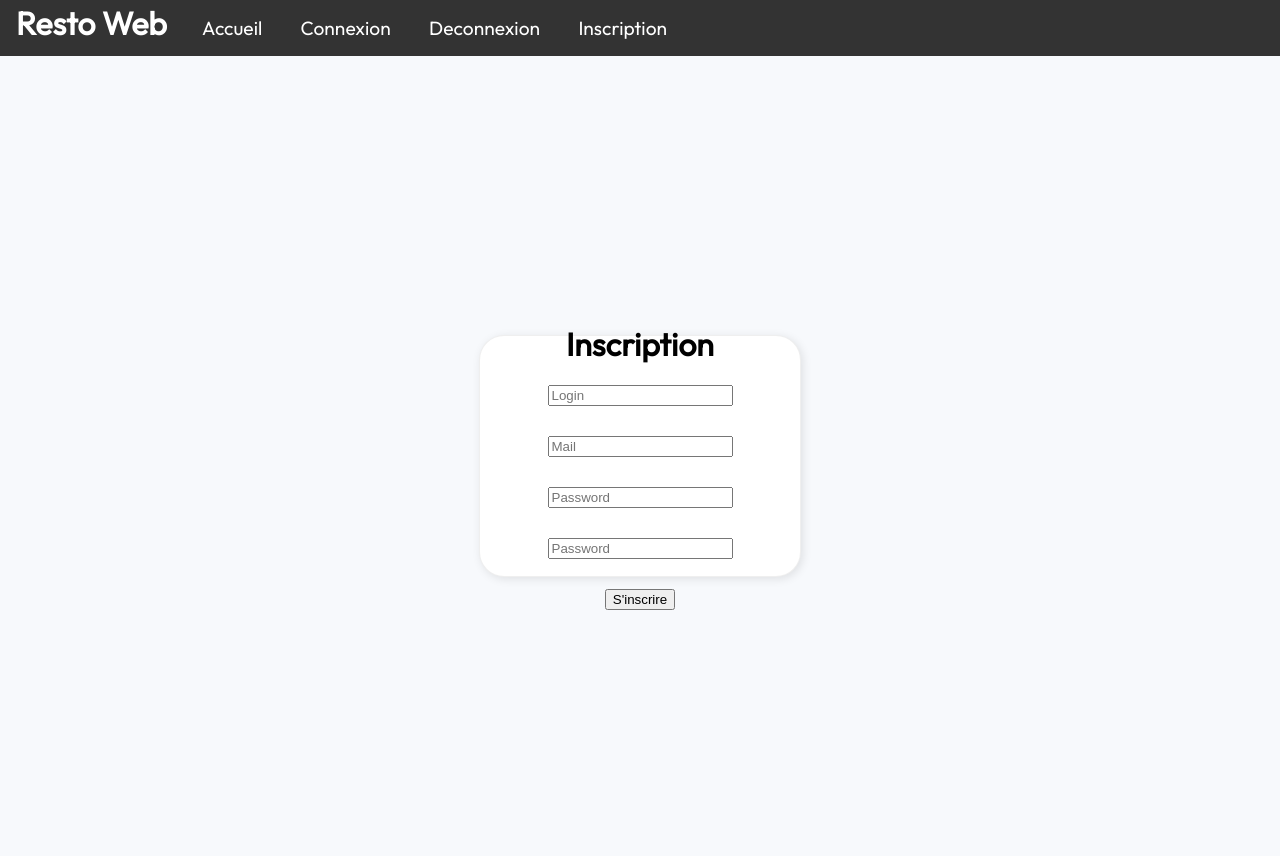
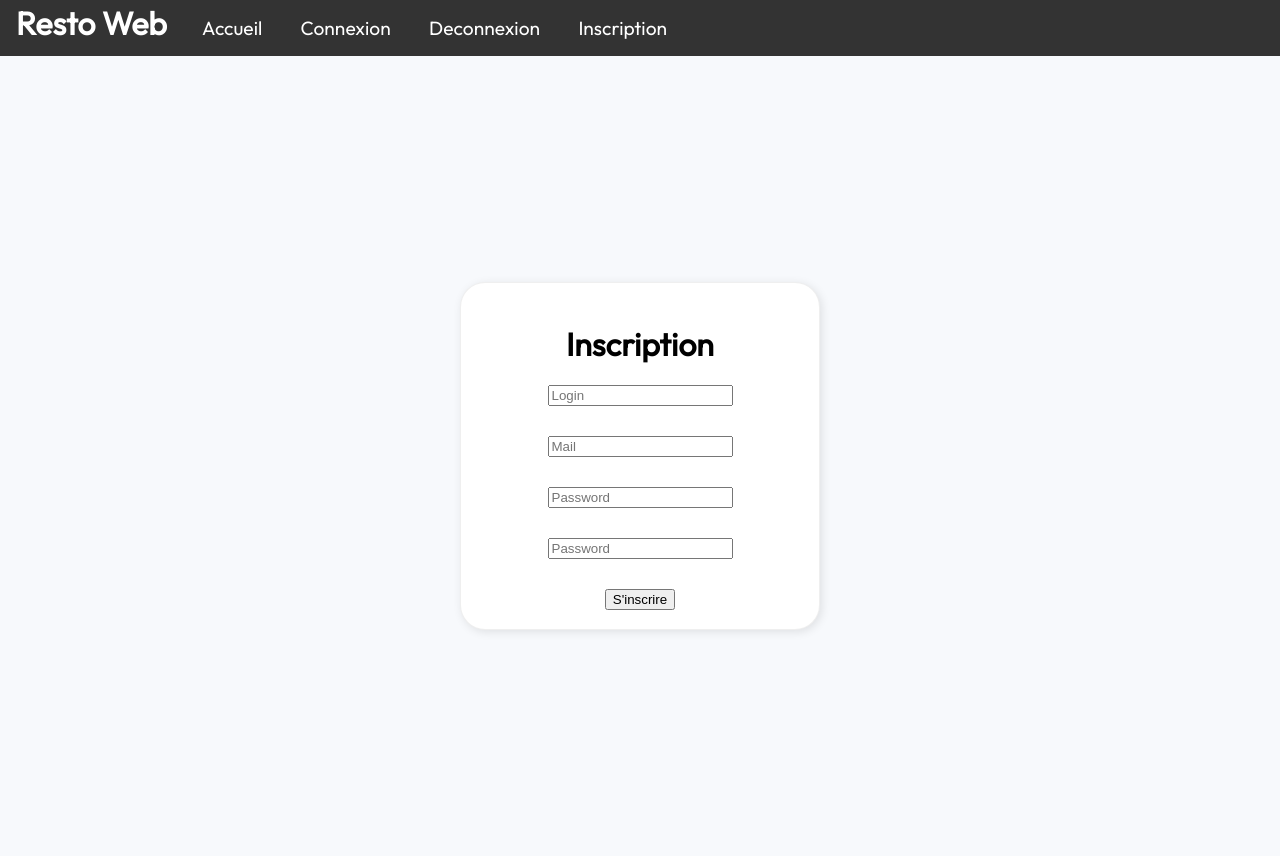
Before and after one commit to HugoFAURE99/restoweb, a PHP site: page /features/inscription/inscription.php in a window 1280 px wide. Run offline with PHP 8.4, Linux system fonts and the light colour scheme.

Commit message:
height patch and adding padding

```diff
--- a/src/features/inscription/inscription.css
+++ b/src/features/inscription/inscription.css
@@ -12,9 +12,8 @@
 .inscription_container {
     width: 25%;
     min-width: 300px;
-    height: 30%;
-    max-height: 300px;
     display: flex;
+    padding: 1.2rem;
     flex-direction: column;
     justify-content: center;
     align-items: center;
```
